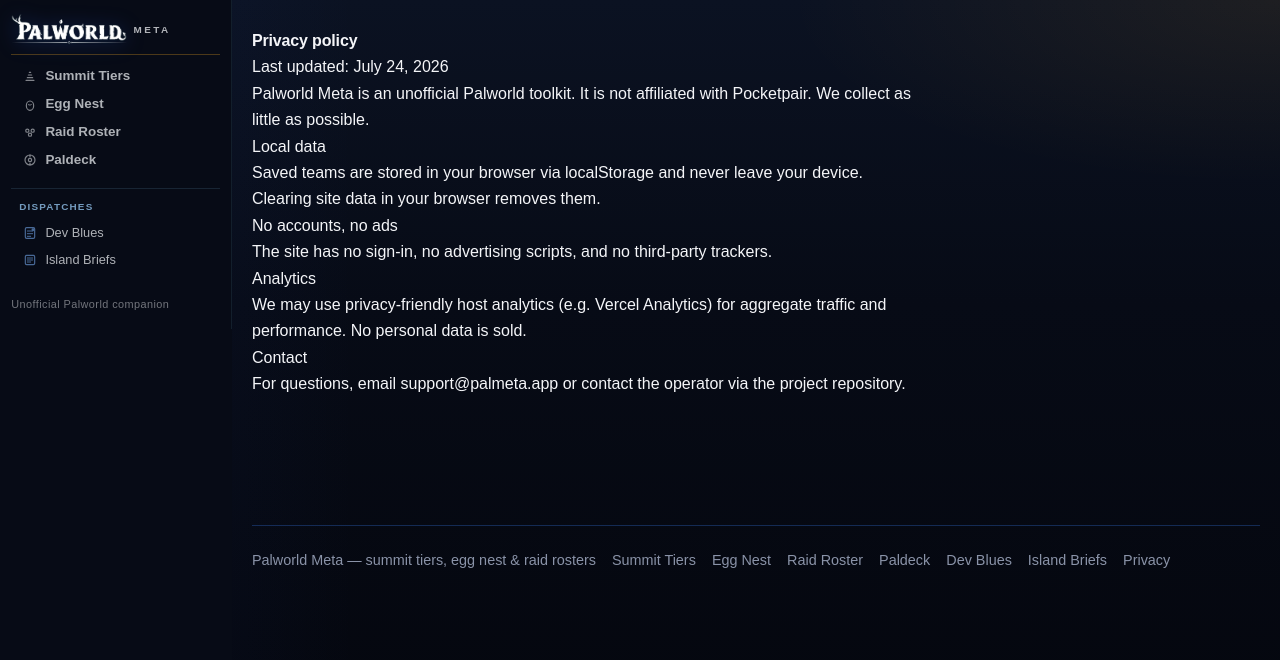
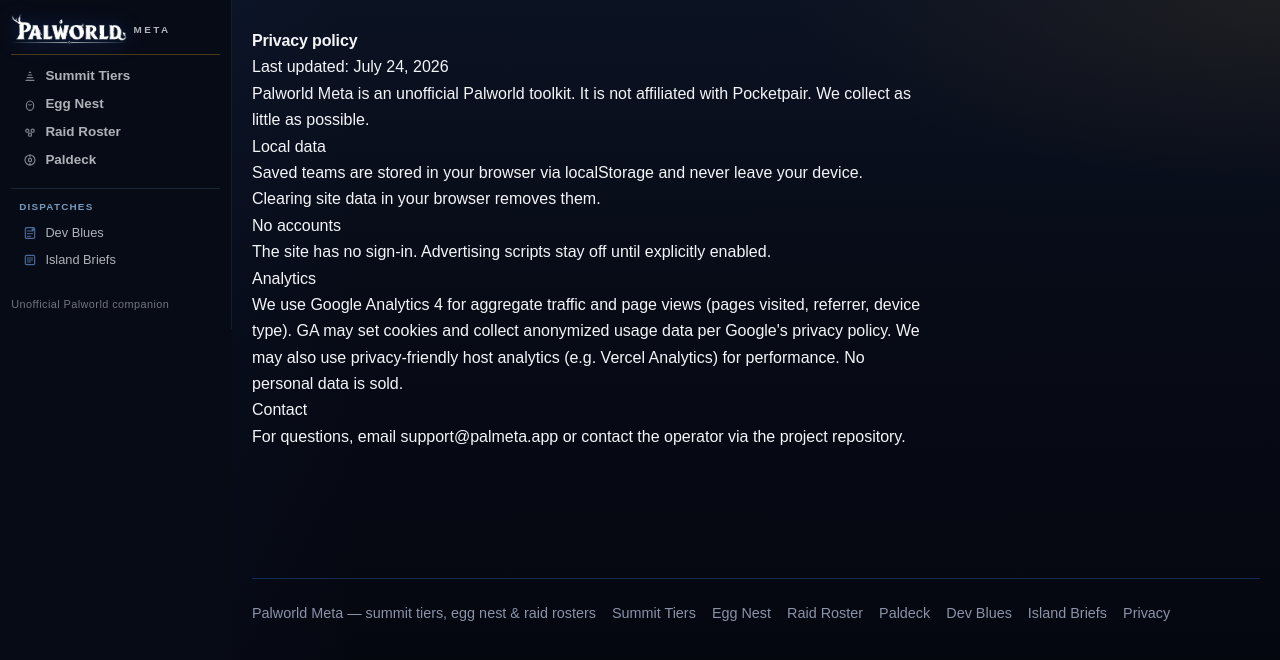
Before and after one commit to halvimkurk/palmeta, a Next.js app: page /privacy in a window 1280 px wide. Shown: the top 660 px of the page. Built offline with nearby package versions, Linux system fonts and the light colour scheme; no server answers; a web font is replaced by a local one.

Commit message:
Add Google Analytics 4 for aggregate traffic and page views.
Wire gtag.js globally with client-side route tracking and update the privacy policy.

```diff
--- a/app/layout.tsx
+++ b/app/layout.tsx
@@ -1,5 +1,6 @@
 import type { Metadata } from "next";
 import { M_PLUS_1 } from "next/font/google";
+import { GoogleAnalytics } from "@/components/analytics/GoogleAnalytics";
 import { AppShell } from "@/components/layout/AppShell";
 import { JsonLd } from "@/components/seo/JsonLd";
 import {
@@ -76,6 +77,7 @@
       <body className={`${sans.variable} ${sans.className} antialiased`}>
         <JsonLd data={websiteJsonLd()} />
         <AppShell>{children}</AppShell>
+        <GoogleAnalytics />
       </body>
     </html>
   );
--- a/app/privacy/page.tsx
+++ b/app/privacy/page.tsx
@@ -22,15 +22,25 @@
         Saved teams are stored in your browser via localStorage and never leave
         your device. Clearing site data in your browser removes them.
       </p>
-      <h2>No accounts, no ads</h2>
+      <h2>No accounts</h2>
       <p>
-        The site has no sign-in, no advertising scripts, and no third-party
-        trackers.
+        The site has no sign-in. Advertising scripts stay off until explicitly
+        enabled.
       </p>
       <h2>Analytics</h2>
       <p>
-        We may use privacy-friendly host analytics (e.g. Vercel Analytics) for
-        aggregate traffic and performance. No personal data is sold.
+        We use Google Analytics 4 for aggregate traffic and page views (pages
+        visited, referrer, device type). GA may set cookies and collect
+        anonymized usage data per{" "}
+        <a
+          href="https://policies.google.com/privacy"
+          rel="noopener noreferrer"
+          target="_blank"
+        >
+          Google&apos;s privacy policy
+        </a>
+        . We may also use privacy-friendly host analytics (e.g. Vercel
+        Analytics) for performance. No personal data is sold.
       </p>
       <h2>Contact</h2>
       <p>
--- /dev/null
+++ b/components/analytics/GoogleAnalytics.tsx
@@ -0,0 +1,25 @@
+import Script from "next/script";
+import { GA_MEASUREMENT_ID } from "@/lib/analytics";
+import { GoogleAnalyticsPageView } from "./GoogleAnalyticsPageView";
+
+export function GoogleAnalytics() {
+  if (!GA_MEASUREMENT_ID) return null;
+
+  return (
+    <>
+      <Script
+        src={`https://www.googletagmanager.com/gtag/js?id=${GA_MEASUREMENT_ID}`}
+        strategy="afterInteractive"
+      />
+      <Script id="google-analytics-init" strategy="afterInteractive">
+        {`
+          window.dataLayer = window.dataLayer || [];
+          function gtag(){dataLayer.push(arguments);}
+          gtag('js', new Date());
+          gtag('config', '${GA_MEASUREMENT_ID}');
+        `}
+      </Script>
+      <GoogleAnalyticsPageView />
+    </>
+  );
+}
--- /dev/null
+++ b/components/analytics/GoogleAnalyticsPageView.tsx
@@ -0,0 +1,36 @@
+"use client";
+
+import { usePathname, useSearchParams } from "next/navigation";
+import { Suspense, useEffect } from "react";
+import { GA_MEASUREMENT_ID } from "@/lib/analytics";
+
+declare global {
+  interface Window {
+    gtag?: (...args: unknown[]) => void;
+  }
+}
+
+function PageViewTracker() {
+  const pathname = usePathname();
+  const searchParams = useSearchParams();
+
+  useEffect(() => {
+    if (!GA_MEASUREMENT_ID || !window.gtag) return;
+
+    const query = searchParams.toString();
+    const pagePath = query ? `${pathname}?${query}` : pathname;
+    window.gtag("config", GA_MEASUREMENT_ID, { page_path: pagePath });
+  }, [pathname, searchParams]);
+
+  return null;
+}
+
+export function GoogleAnalyticsPageView() {
+  if (!GA_MEASUREMENT_ID) return null;
+
+  return (
+    <Suspense fallback={null}>
+      <PageViewTracker />
+    </Suspense>
+  );
+}
--- /dev/null
+++ b/lib/analytics.ts
@@ -0,0 +1,2 @@
+export const GA_MEASUREMENT_ID =
+  process.env.NEXT_PUBLIC_GA_MEASUREMENT_ID ?? "G-TE6FPNZHKG";
```
Also changed, not shown: 1 other file (tests, documents, lock files or other folders).
